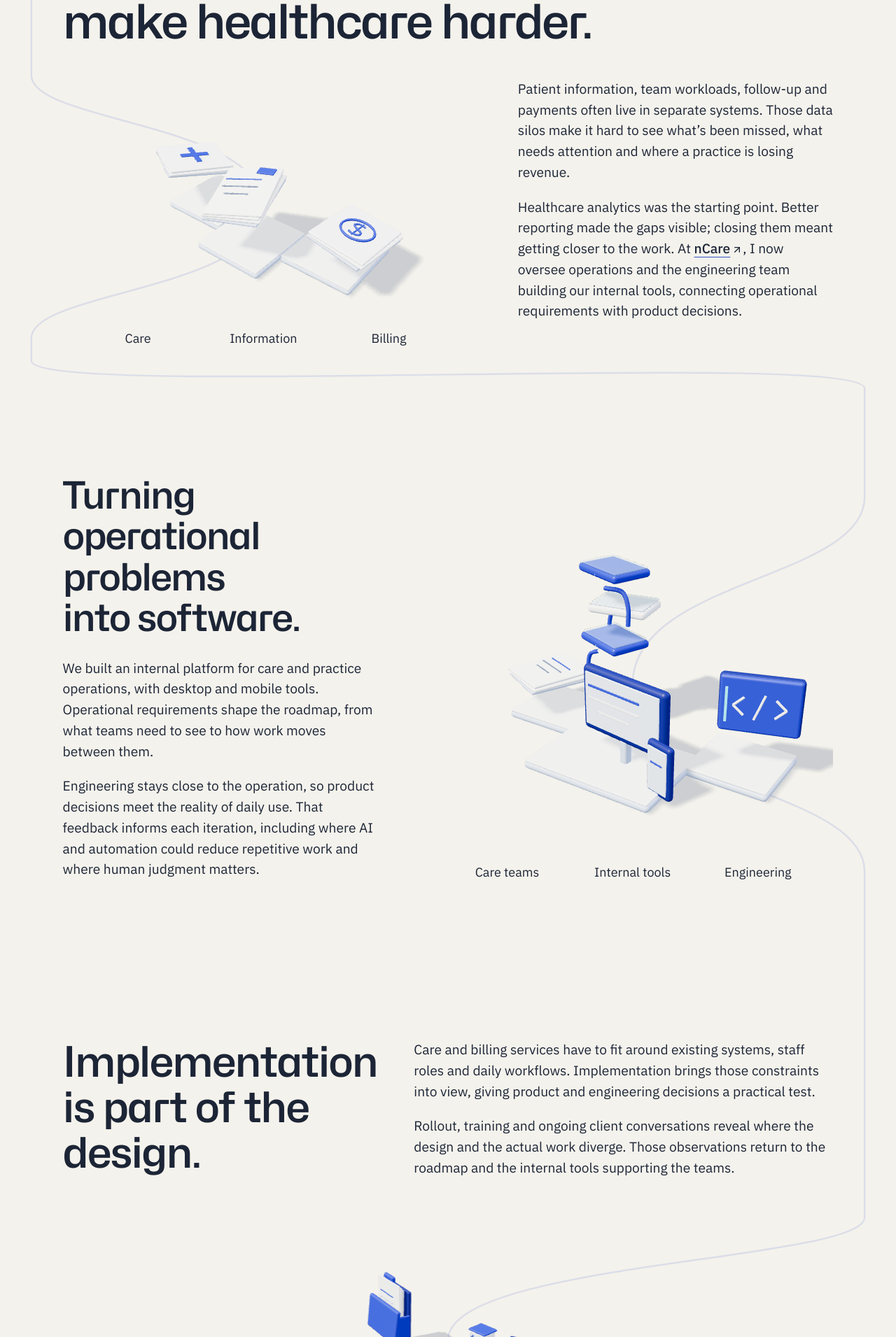
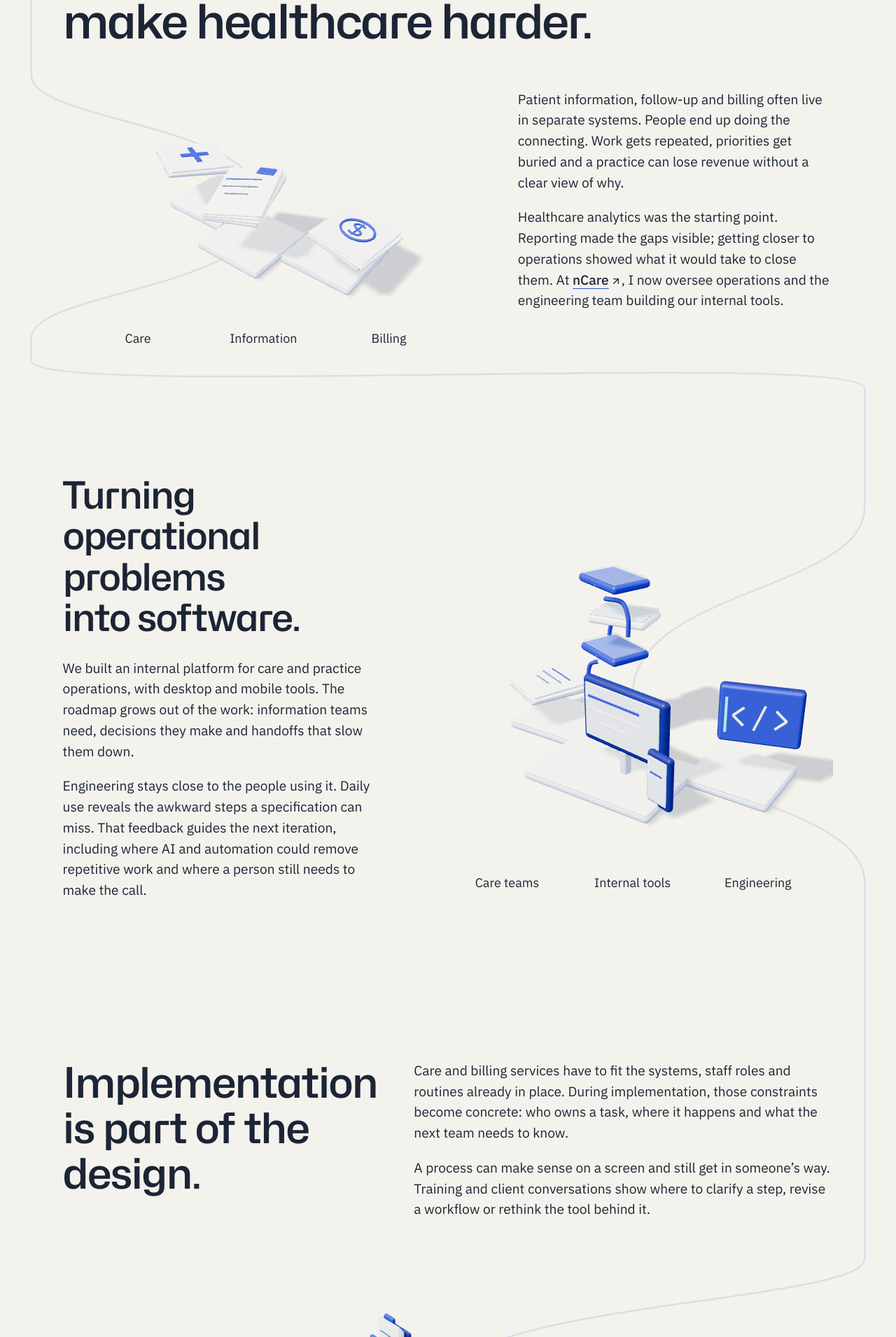
Before and after one commit to sharathkul/portfolio, a Next.js app: page / in a window 1280 px wide. Shown: the part 969-2880 px from the top of the page at 70% size. Built offline with nearby package versions, Linux system fonts and the light colour scheme.

Commit message:
Give the technical story a clearer conversational flow

```diff
--- a/app/page.tsx
+++ b/app/page.tsx
@@ -120,24 +120,24 @@ export default function Home() {
           </div>
           <StoryArt chapter="operations" />
           <div className="scene-copy">
-            <p>Patient information, team workloads, follow-up and payments often live in separate systems. Those data silos make it hard to see what’s been missed, what needs attention and where a practice is losing revenue.</p>
-            <p>Healthcare analytics was the starting point. Better reporting made the gaps visible; closing them meant getting closer to the work. At <Company href="https://ncaremd.com/">nCare</Company>, I now oversee operations and the engineering team building our internal tools, connecting operational requirements with product decisions.</p>
+            <p>Patient information, follow-up and billing often live in separate systems. People end up doing the connecting. Work gets repeated, priorities get buried and a practice can lose revenue without a clear view of why.</p>
+            <p>Healthcare analytics was the starting point. Reporting made the gaps visible; getting closer to operations showed what it would take to close them. At <Company href="https://ncaremd.com/">nCare</Company>, I now oversee operations and the engineering team building our internal tools.</p>
           </div>
         </section>
         <section className="story-part story-left building-part" id="building" aria-labelledby="building-title">
           <StoryArt chapter="building" />
           <div className="scene-copy">
             <h2 id="building-title">Turning operational problems into software.</h2>
-            <p>We built an internal platform for care and practice operations, with desktop and mobile tools. Operational requirements shape the roadmap, from what teams need to see to how work moves between them.</p>
-            <p>Engineering stays close to the operation, so product decisions meet the reality of daily use. That feedback informs each iteration, including where AI and automation could reduce repetitive work and where human judgment matters.</p>
+            <p>We built an internal platform for care and practice operations, with desktop and mobile tools. The roadmap grows out of the work: information teams need, decisions they make and handoffs that slow them down.</p>
+            <p>Engineering stays close to the people using it. Daily use reveals the awkward steps a specification can miss. That feedback guides the next iteration, including where AI and automation could remove repetitive work and where a person still needs to make the call.</p>
           </div>
         </section>
         <section className="story-part clients-part" id="clients" aria-labelledby="clients-title">
           <div className="scene-copy delivery-copy">
             <h2 id="clients-title">Implementation is part of the design.</h2>
             <div className="delivery-body">
-              <p>Care and billing services have to fit around existing systems, staff roles and daily workflows. Implementation brings those constraints into view, giving product and engineering decisions a practical test.</p>
-              <p>Rollout, training and ongoing client conversations reveal where the design and the actual work diverge. Those observations return to the roadmap and the internal tools supporting the teams.</p>
+              <p>Care and billing services have to fit the systems, staff roles and routines already in place. During implementation, those constraints become concrete: who owns a task, where it happens and what the next team needs to know.</p>
+              <p>A process can make sense on a screen and still get in someone’s way. Training and client conversations show where to clarify a step, revise a workflow or rethink the tool behind it.</p>
             </div>
           </div>
           <StoryArt chapter="clients" />
@@ -145,7 +145,7 @@ export default function Home() {
         <section className="story-part journey-part" id="journey" aria-labelledby="journey-title">
           <div className="journey-intro">
             <h2 id="journey-title">How the pieces came together.</h2>
-            <p>Brand, business and technology each brought a different way of seeing a problem. That perspective still shapes the work in healthcare today.</p>
+            <p>Brand work, running a business and exploring technology each brought a different way to understand a problem. Healthcare brought those threads together.</p>
           </div>
           <JourneyMap reducedMotion={reducedMotion} />
           <ContactForm />
```
